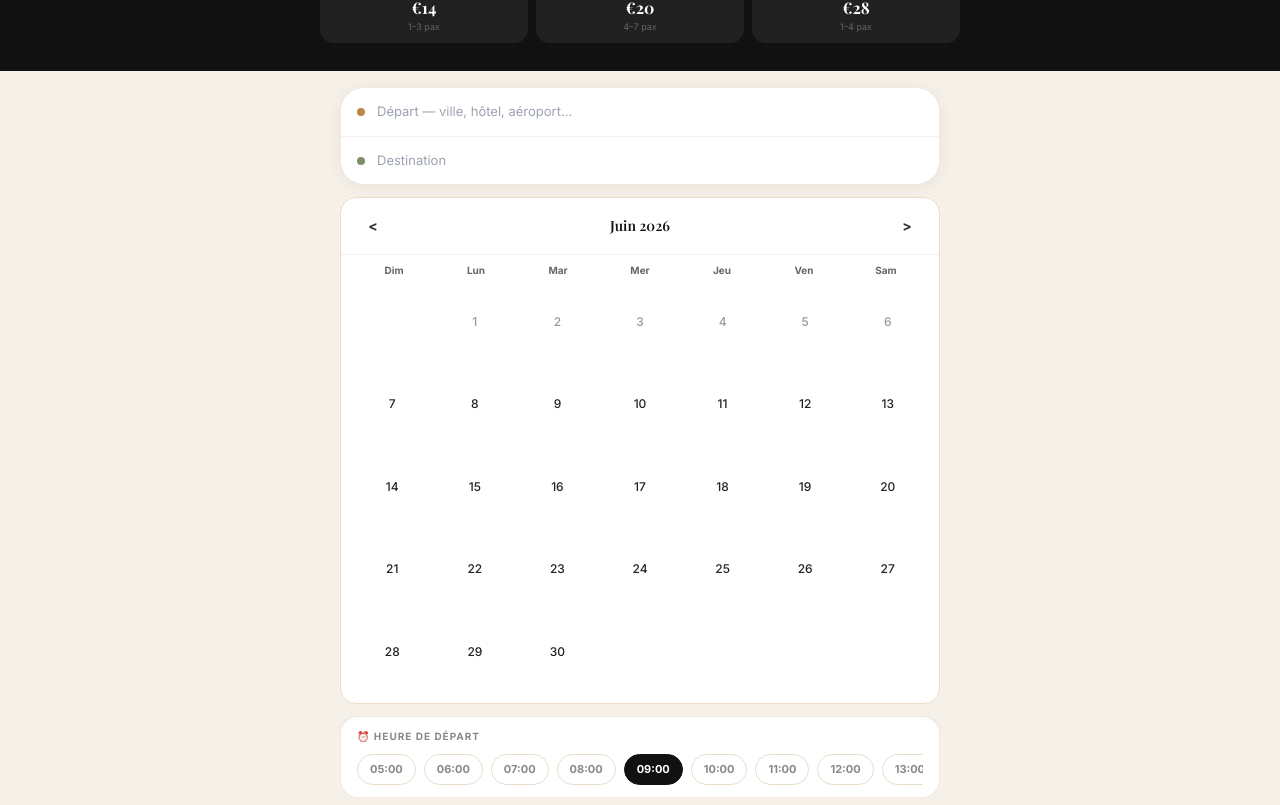
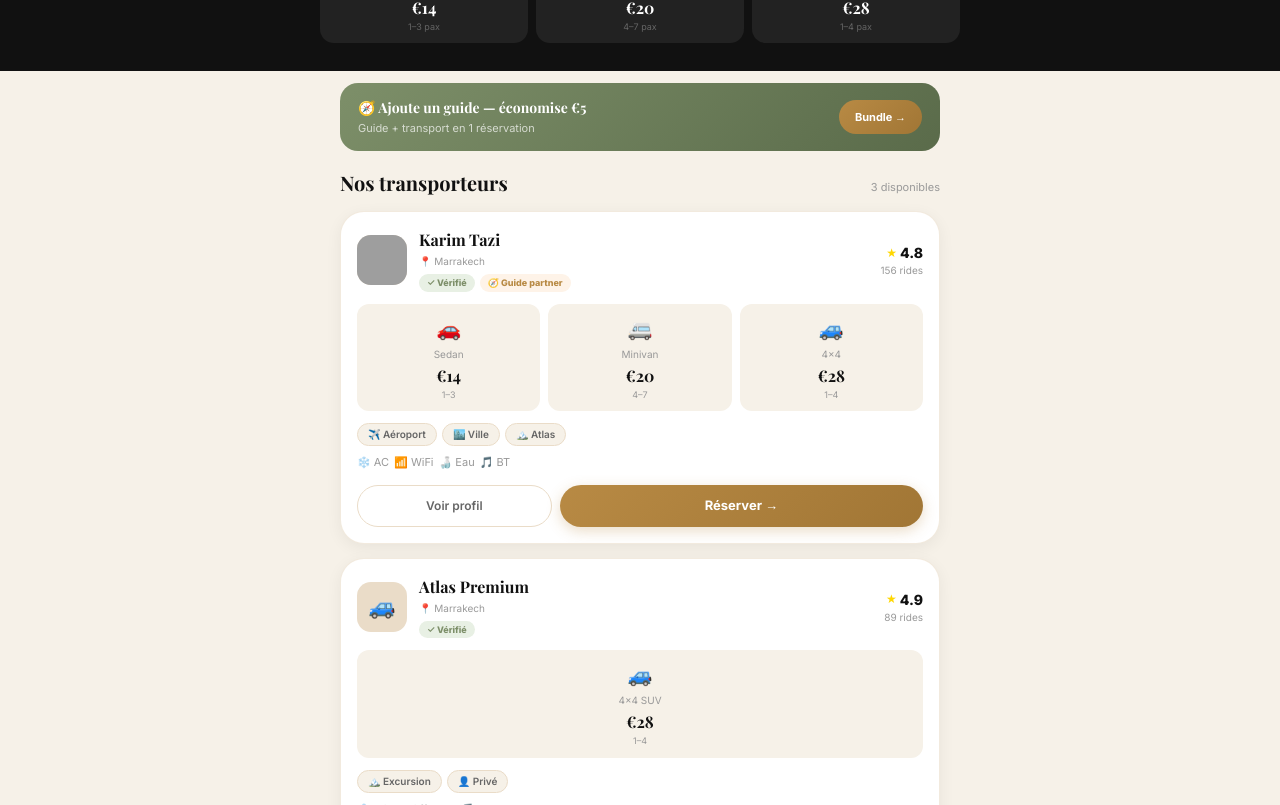
Before and after one commit to laksormorocco/laksor-app, a Next.js app: page /transport in a window 1280 px wide. Shown: the part 335-1140 px from the top of the page. Built offline with nearby package versions, Linux system fonts and the light colour scheme; grey boxes are pictures that could not be loaded.

Commit message:
supprimer formulaire redondant page transport

```diff
--- a/src/app/transport/page.tsx
+++ b/src/app/transport/page.tsx
@@ -101,45 +101,6 @@ export default function TransportPage() {
         </div>
       </div>
 
-
-      {/* FORMULAIRE RECHERCHE */}
-      <div style={{ padding: "16px 20px 0", maxWidth: 640, margin: "0 auto" }}>
-        <div style={{ background: "#fff", borderRadius: 24, border: "1px solid rgba(234,220,200,0.6)", overflow: "hidden", boxShadow: "0 2px 16px rgba(17,17,17,0.06)" }}>
-          <div style={{ display: "flex", alignItems: "center", gap: 12, padding: "14px 16px", borderBottom: "1px solid #F6F1E8" }}>
-            <div style={{ width: 8, height: 8, borderRadius: "50%", background: "#B88A44", flexShrink: 0 }} />
-            <input value={origin} onChange={e => setOrigin(e.target.value)}
-              placeholder="Départ — ville, hôtel, aéroport..."
-              style={{ flex: 1, fontSize: 13, outline: "none", border: "none", background: "transparent", color: "#111" }} />
-          </div>
-          <div style={{ display: "flex", alignItems: "center", gap: 12, padding: "14px 16px" }}>
-            <div style={{ width: 8, height: 8, borderRadius: "50%", background: "#7D8F69", flexShrink: 0 }} />
-            <input value={destination} onChange={e => setDestination(e.target.value)}
-              placeholder="Destination"
-              style={{ flex: 1, fontSize: 13, outline: "none", border: "none", background: "transparent", color: "#111" }} />
-          </div>
-        </div>
-
-        {/* Calendrier */}
-        <div style={{ marginTop: 12 }}>
-          <MiniCal value={date} onChange={setDate} />
-        </div>
-
-        {/* Heure */}
-        <div style={{ marginTop: 12, background: "#fff", borderRadius: 18, border: "1px solid rgba(234,220,200,0.6)", padding: "12px 16px" }}>
-          <div style={{ fontSize: 10, fontWeight: 700, color: "#888", marginBottom: 10, textTransform: "uppercase", letterSpacing: 1 }}>⏰ Heure de départ</div>
-          <div style={{ display: "flex", gap: 8, overflowX: "auto", scrollbarWidth: "none" }}>
-            {["05:00","06:00","07:00","08:00","09:00","10:00","11:00","12:00","13:00","14:00","15:00","16:00","17:00","18:00","19:00","20:00","21:00","22:00"].map(h => (
-              <button key={h} onClick={() => setHour(h)}
-                style={{ flexShrink: 0, padding: "6px 12px", borderRadius: 999, fontSize: 11, fontWeight: 700, border: "1px solid", cursor: "pointer", transition: "all 0.15s",
-                  background: hour === h ? "#111" : "transparent",
-                  color: hour === h ? "#fff" : "#888",
-                  borderColor: hour === h ? "#111" : "#E8DCC8" }}>
-                {h.slice(0,5)}
-              </button>
-            ))}
-          </div>
-        </div>
-      </div>
 
       {/* BUNDLE BANNER */}
       <div style={{ padding: "12px 20px 0", maxWidth: 640, margin: "0 auto" }}>
```
Also changed, not shown: 1 other file (tests, documents, lock files or other folders).
